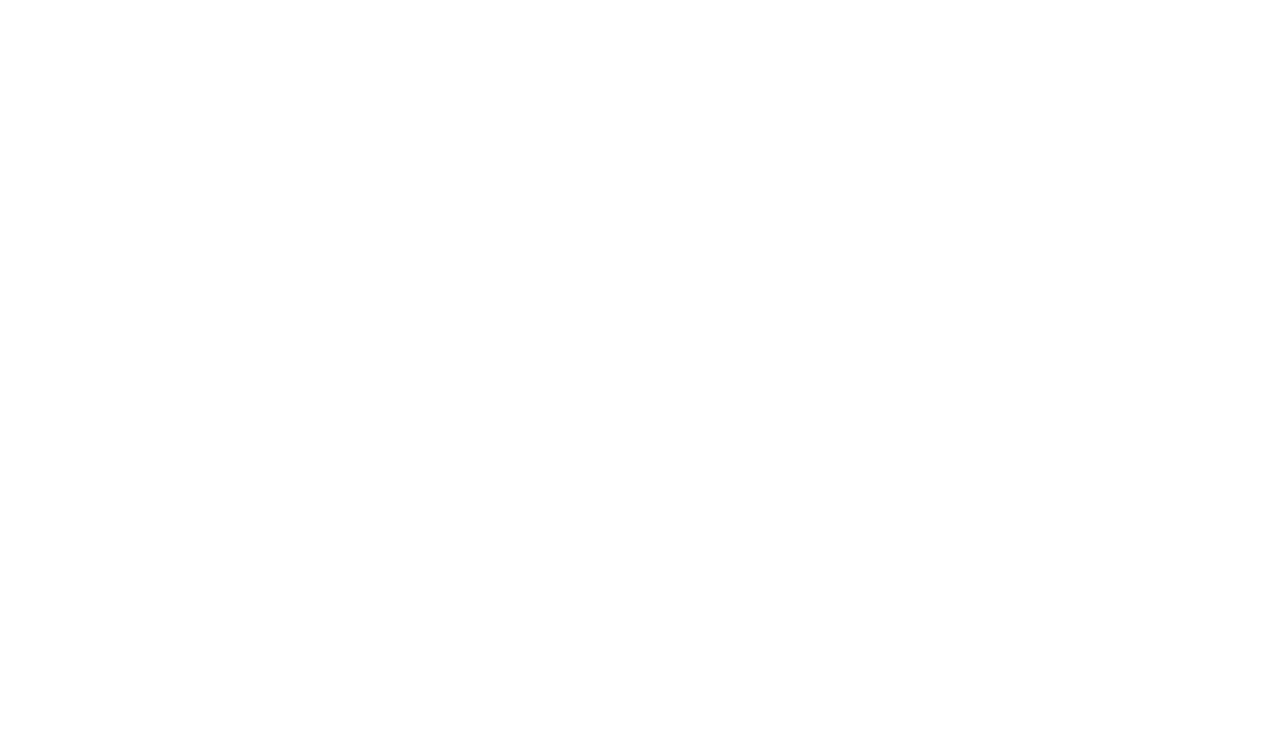
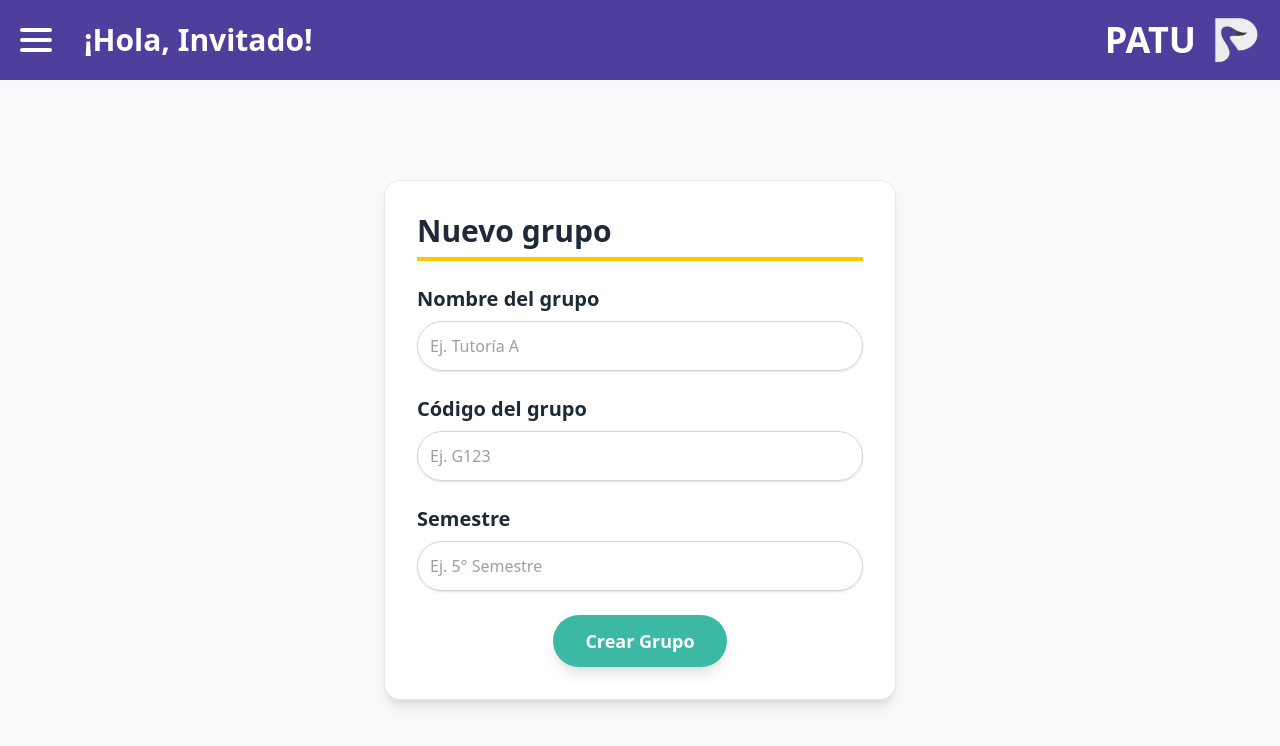
Before and after one commit to Jose-Melendez-Salas/PatuFront, a React (Vite) app: page /nuevo-grupo in a window 1280 px wide. Before the commit this address had no page. Shown: the top 746 px of the page. Built offline with nearby package versions, Linux system fonts and the light colour scheme.

Commit message:
se agrego una nueva pantalla creargrupo, conectada a la api

```diff
--- a/src/App.jsx
+++ b/src/App.jsx
@@ -2,7 +2,7 @@ import { BrowserRouter as Router, Route, Routes } from 'react-router-dom'
 
 import Login from './Login'
 import Registro from './Registro'
-import AccesosMaestros from './accesosMaestros'
+import AccesosMaestros from './AccesosMaestros'
 import Pruebas_temp from './Pruebas_temp'
 import RecuperarContra from './RecuperarContra'
 import EventoCalendario from './EventoCalendario'
@@ -10,23 +10,24 @@ import Calendario from './Calendario'
 import Grupos from './Grupos'
 import ListaAlumnos from './ListaAlumnos'
 import FichaAlumno from './FichaAlumno'
+import NuevoGrupo from './NuevoGrupo'
 
 function App() {
   return (
     <Router>
       <Routes>
         <Route path="/" element={<Login />} />
-        <Route path="/Login" element={<Login />} />
-        <Route path="/Registro" element={<Registro />} />
-        <Route path="/RecuperarContra" element={<RecuperarContra />} />
-        <Route path="/AccesosMaestros" element={<AccesosMaestros />} />
-        <Route path="/Pruebas_temp" element={<Pruebas_temp />} />
-        <Route path="/EventoCalendario" element={<EventoCalendario />} />
-        <Route path="/Calendario" element={<Calendario />} />
-        <Route path="/Grupos" element={<Grupos />} />
-        <Route path="/ListaAlumnos/:codigoGrupo" element={<ListaAlumnos />} />
+        <Route path="/login" element={<Login />} />
+        <Route path="/registro" element={<Registro />} />
+        <Route path="/recuperar-contra" element={<RecuperarContra />} />
+        <Route path="/accesos-maestros" element={<AccesosMaestros />} />
+        <Route path="/pruebas-temp" element={<Pruebas_temp />} />
+        <Route path="/evento-calendario" element={<EventoCalendario />} />
+        <Route path="/calendario" element={<Calendario />} />
+        <Route path="/grupos" element={<Grupos />} />
+        <Route path="/lista-alumnos/:codigoGrupo" element={<ListaAlumnos />} />
+        <Route path="/nuevo-grupo" element={<NuevoGrupo />} />
         <Route path="/alumnos/:matricula/ficha" element={<FichaAlumno />} />
-        <Route path="/FichaAlumno" element={<FichaAlumno />} />
       </Routes>
     </Router>
   )
--- a/src/Grupos.jsx
+++ b/src/Grupos.jsx
@@ -34,54 +34,70 @@ const GrupoCard = ({ titulo, semestre, codigo, alumnos, colorClase, colorTextoCl
     );
 };
 
+// ... importaciones siguen igual
 const Grupos = () => {
-    const [grupos, setGrupos] = useState([]); // Guardamos los grupos que trae la API
-    const [loading, setLoading] = useState(true); // Indicador de carga
-    const [error, setError] = useState(null); // Mensaje de error si falla
+    const [grupos, setGrupos] = useState([]);
+    const [loading, setLoading] = useState(true);
+    const [error, setError] = useState(null);
 
-    // ID de tutor temporal, luego se reemplaza con el del usuario que hace login
-    const userId = 1;
+    // Recuperar usuario y rol desde localStorage
+    const usuarioGuardado = localStorage.getItem('usuario');
+    const usuario = usuarioGuardado ? JSON.parse(usuarioGuardado) : null;
+    const esMaestro = usuario?.rol === 'maestro';
 
     useEffect(() => {
-        // Llamada a la API para traer los grupos del tutor
-        fetch(`https://apis-patu.onrender.com/api/grupos/por-tutor/${userId}`)
+        if (!usuario) {
+            setError("No hay sesión iniciada");
+            setLoading(false);
+            return;
+        }
+
+        const userId = usuario.id;
+        const token = usuario.accessToken;
+
+        fetch(`https://apis-patu.onrender.com/api/grupos/tutor/${userId}`, {
+            headers: {
+                "Authorization": `Bearer ${token}`,
+                "Content-Type": "application/json"
+            }
+        })
             .then(res => {
                 if (!res.ok) throw new Error("Error en la respuesta de la API");
                 return res.json();
             })
             .then(data => {
-                setGrupos(data); // Guardamos los grupos en el estado
-                setLoading(false); // Ya no está cargando
+                if (data.success) {
+                    setGrupos(data.data);
+                } else {
+                    setError(data.message || "No se pudieron cargar los grupos");
+                }
+                setLoading(false);
             })
             .catch(err => {
                 console.error("Error cargando grupos:", err);
                 setError("Error al cargar los grupos");
                 setLoading(false);
             });
-    }, [userId]);
+    }, []);
 
     return (
         <div className="min-h-screen bg-gray-50">
-            {/* Header que ocupa todo el ancho */}
             <Navbar />
 
-            {/* Contenido principal */}
             <main className="p-4 md:p-8 animate-fadeIn relative z-10">
                 <h2 className="text-3xl font-bold mb-1 text-gray-800">Tus Grupos</h2>
                 <div className="w-full h-1 bg-yellow-400 mb-8"></div>
 
-                {/* Indicadores de carga o error */}
                 {loading && <p className="text-gray-600">Cargando grupos...</p>}
                 {error && <p className="text-red-600">{error}</p>}
 
-                {/* Lista de grupos */}
                 <div className="grid grid-cols-1 gap-6 sm:grid-cols-2 lg:grid-cols-3">
                     {grupos.map(grupo => (
                         <GrupoCard
                             key={grupo.id}
                             titulo={grupo.nombre || "Sin nombre"}
                             semestre={grupo.semestre || "Semestre no definido"}
-                            codigo={grupo.codigo_grupo || "Sin código"}
+                            codigo={grupo.codigo || "Sin código"}
                             alumnos={grupo.num_alumnos || 0}
                             colorClase="border-blue-400"
                             colorTextoClase="text-blue-500"
@@ -89,18 +105,18 @@ const Grupos = () => {
                     ))}
                 </div>
 
-                {/* Enlace para crear un grupo nuevo */}
-                <div className="mt-8 text-right">
-                    <Link
-                        to="/NuevoGrupo"
-                        className="text-blue-600 hover:text-blue-800 font-medium text-base md:text-lg underline"
-                    >
-                        Nuevo Grupo
-                    </Link>
-                </div>
+                {/* Botón solo visible para maestros */}
+                {usuario.rol === 'maestro' && (
+                <Link
+                to="/nuevo-grupo"
+                className="bg-[#3CB9A5] hover:bg-[#1f6b5e] text-white py-2 px-4 rounded-2xl font-semibold"
+                 >
+                 Crear nuevo grupo
+                </Link>
+                )}
+
             </main>
 
-            {/* Animación de entrada */}
             <style jsx>{`
                 @keyframes fadeIn {
                     from { opacity: 0; transform: translateY(10px); }
--- a/src/Login.jsx
+++ b/src/Login.jsx
@@ -1,20 +1,23 @@
-import React, { useState } from 'react'
-import logoImg from './assets/logo.png'
-import ilustracionImg from './assets/ilustracion.png'
-import ojoImg from './assets/ojo.png'
+import React, { useState } from 'react';
+import logoImg from './assets/logo.png';
+import { useNavigate } from 'react-router-dom';
+import ilustracionImg from './assets/ilustracion.png';
+import { Eye, EyeOff } from 'lucide-react';
 
 const Login = ({ onLogin }) => {
-  const [correo, setCorreo] = useState('')
-  const [contraseña, setContraseña] = useState('')
-  const [showPassword, setShowPassword] = useState(false)
-  const [error, setError] = useState('')
+  const [correo, setCorreo] = useState('');
+  const [contraseña, setContraseña] = useState('');
+  const [showPassword, setShowPassword] = useState(false);
+  const [error, setError] = useState('');
+
+  const navigate = useNavigate();
 
   const handleSubmit = async (e) => {
-    e.preventDefault()
+    e.preventDefault();
 
     if (!correo.trim() || !contraseña.trim()) {
-      setError('Por favor completa todos los campos.')
-      return
+      setError('Por favor completa todos los campos.');
+      return;
     }
 
     try {
@@ -23,31 +26,39 @@ const Login = ({ onLogin }) => {
         headers: { 'Content-Type': 'application/json' },
         body: JSON.stringify({
           correo: correo,
-          password: contraseña // 👈 el backend espera "password", no "contraseña"
+          password: contraseña // backend espera "password"
         })
-      })
+      });
 
-      const data = await res.json()
+      const data = await res.json();
 
       if (!res.ok) {
-
-        setError(data.message || 'Error en el inicio de sesión')
-        return
+        setError(data.message || 'Error en el inicio de sesión');
+        return;
       }
 
-      localStorage.setItem('usuario', JSON.stringify(data.data)); // data.data debe incluir el nombre
+      // Guardar datos por separado en localStorage
+      localStorage.setItem(
+        "usuario",
+        JSON.stringify({
+          id: data.data.id,
+          nombre: data.data.nombre,
+          rol: data.data.rol,
+          correo: data.data.correo,
+          accessToken: data.data.accessToken
+        })
+      );
 
-      setError('')
+      setError('');
+      onLogin?.(data.data.nombre);
 
-      onLogin?.(correo)
 
-      alert(`¡Bienvenido ${correo}!`)
-      window.location.href = "/accesosMaestros"
+      navigate('/accesosMaestros');
     } catch (err) {
-      console.error(err)
-      setError('No se pudo conectar con el servidor')
+      console.error(err);
+      setError('No se pudo conectar con el servidor');
     }
-  }
+  };
 
   return (
     <div className="min-h-screen flex flex-col bg-gray-100">
@@ -79,8 +90,8 @@ const Login = ({ onLogin }) => {
               </h2>
 
               <form className="flex flex-col items-center gap-6 w-full" onSubmit={handleSubmit}>
-                <label className="text-gray-700 font-medium w-4/5 flex flex-col">
-                  Correo Electrónico:
+                <label className="text-gray-700 font-medium w-4/5 relative group">
+                  Correo Electrónico <span className="text-red-500">*</span>
                   <input
                     type="text"
                     value={correo}
@@ -88,6 +99,11 @@ const Login = ({ onLogin }) => {
                     placeholder="Correo Electrónico"
                     className="p-4 border border-gray-300 rounded-2xl w-full focus:outline-none focus:ring-2 focus:ring-purple-400 mt-2"
                   />
+
+                  {/* Tooltip informativo */}
+                  <span className="absolute top-full left-0 mt-1 text-sm text-gray-600 bg-yellow-100 border border-yellow-400 px-3 py-1 rounded-xl shadow-sm opacity-0 group-focus-within:opacity-100 transition-opacity duration-300">
+                    Debe ser un correo institucional <strong>@itsmante.edu.mx</strong>
+                  </span>
                 </label>
 
                 <label className="text-gray-700 font-medium w-4/5 flex flex-col">
@@ -106,11 +122,7 @@ const Login = ({ onLogin }) => {
                       className="px-4"
                       tabIndex={-1}
                     >
-                      <img
-                        src={ojoImg}
-                        alt={showPassword ? 'Ocultar contraseña' : 'Mostrar contraseña'}
-                        className="w-6 h-6"
-                      />
+                      {showPassword ? <EyeOff size={24} color="#4F3E9B" /> : <Eye size={24} color="#4F3E9B" />}
                     </button>
                   </div>
                 </label>
@@ -134,7 +146,6 @@ const Login = ({ onLogin }) => {
                   Iniciar Sesión
                 </button>
               </form>
-
             </div>
 
             <p className="mt-6 text-medium text-center w-4/5 font-medium">
@@ -154,7 +165,7 @@ const Login = ({ onLogin }) => {
         .animate-fadeIn { animation: fadeIn 0.5s ease-out; }
       `}</style>
     </div>
-  )
-}
+  );
+};
 
-export default Login
+export default Login;
--- /dev/null
+++ b/src/NuevoGrupo.jsx
@@ -0,0 +1,140 @@
+import React, { useState } from "react";
+import { useNavigate } from "react-router-dom";
+import Navbar from "./Navbar.jsx";
+
+const NuevoGrupo = () => {
+  const navigate = useNavigate();
+
+  const [nombre, setNombre] = useState("");
+  const [codigo, setCodigo] = useState("");
+  const [semestre, setSemestre] = useState("");
+  const [mensaje, setMensaje] = useState(null);
+  const [error, setError] = useState(null);
+  const [cargando, setCargando] = useState(false);
+
+  const handleCrearGrupo = async (e) => {
+    e.preventDefault();
+
+    const usuarioGuardado = localStorage.getItem("usuario");
+    if (!usuarioGuardado) {
+      setError("⚠️ No hay sesión iniciada.");
+      return;
+    }
+
+    const usuario = JSON.parse(usuarioGuardado);
+    const idTutor = usuario.id;
+    const token = usuario.accessToken;
+
+    if (!nombre || !codigo || !semestre) {
+      setError("⚠️ Por favor completa todos los campos.");
+      return;
+    }
+
+    const nuevoGrupo = {
+      id_tutor: idTutor,
+      nombre: nombre,
+      codigo: codigo,
+      semestre: semestre,
+    };
+
+    try {
+      setCargando(true);
+      setError(null);
+      setMensaje(null);
+
+      const respuesta = await fetch("https://apis-patu.onrender.com/api/grupos/crear", {
+        method: "POST",
+        headers: {
+          "Content-Type": "application/json",
+          "Authorization": `Bearer ${token}`,
+        },
+        body: JSON.stringify(nuevoGrupo),
+      });
+
+      const data = await respuesta.json();
+
+      if (data.success) {
+        setMensaje("✅ Grupo creado exitosamente 🎉");
+        setTimeout(() => navigate("/grupos"), 2000);
+      } else {
+        setError(data.message || "❌ No se pudo crear el grupo.");
+      }
+    } catch (err) {
+      console.error("Error al crear grupo:", err);
+      setError("⚠️ Ocurrió un error al conectar con el servidor.");
+    } finally {
+      setCargando(false);
+    }
+  };
+
+  return (
+    <div className="min-h-screen bg-gray-50 flex flex-col">
+      <Navbar />
+
+      <main className="p-6 md:p-10 flex flex-col items-center justify-center flex-grow">
+        <div className="bg-white shadow-lg rounded-2xl p-8 border border-gray-200 w-full max-w-lg">
+          <h2 className="text-3xl font-bold mb-2 text-gray-800">Nuevo grupo</h2>
+          <div className="w-full h-1 bg-yellow-400 mb-6"></div>
+
+          <form onSubmit={handleCrearGrupo} className="space-y-6">
+            <div>
+              <label className="block text-xl font-semibold text-gray-800 mb-2">
+                Nombre del grupo
+              </label>
+              <input
+                type="text"
+                value={nombre}
+                onChange={(e) => setNombre(e.target.value)}
+                placeholder="Ej. Tutoría A"
+                className="w-full border border-gray-300 rounded-full p-3 focus:outline-none focus:ring-4 focus:ring-purple-200 text-gray-700 shadow-sm"
+              />
+            </div>
+
+            <div>
+              <label className="block text-xl font-semibold text-gray-800 mb-2">
+                Código del grupo
+              </label>
+              <input
+                type="text"
+                value={codigo}
+                onChange={(e) => setCodigo(e.target.value)}
+                placeholder="Ej. G123"
+                className="w-full border border-gray-300 rounded-full p-3 focus:outline-none focus:ring-4 focus:ring-purple-200 text-gray-700 shadow-sm"
+              />
+            </div>
+
+            <div>
+              <label className="block text-xl font-semibold text-gray-800 mb-2">
+                Semestre
+              </label>
+              <input
+                type="text"
+                value={semestre}
+                onChange={(e) => setSemestre(e.target.value)}
+                placeholder="Ej. 5° Semestre"
+                className="w-full border border-gray-300 rounded-full p-3 focus:outline-none focus:ring-4 focus:ring-purple-200 text-gray-700 shadow-sm"
+              />
+            </div>
+
+            {mensaje && <p className="text-green-600 text-center">{mensaje}</p>}
+            {error && <p className="text-red-600 text-center">{error}</p>}
+
+            <div className="flex justify-center">
+              <button
+                type="submit"
+                disabled={cargando}
+                className={`bg-[#3CB9A5] hover:bg-[#1f6b5e] text-white px-8 py-3 rounded-full font-bold text-lg shadow-lg transition duration-300 transform hover:scale-[1.02] active:scale-[0.98] ${
+                  cargando && "opacity-70 cursor-not-allowed"
+                }`}
+              >
+                {cargando ? "Creando..." : "Crear Grupo"}
+              </button>
+            </div>
+          </form>
+        </div>
+      </main>
+    </div>
+  );
+};
+
+export default NuevoGrupo;
```
Also changed, not shown: src/assets/NoEncontrado.jpg (added).
